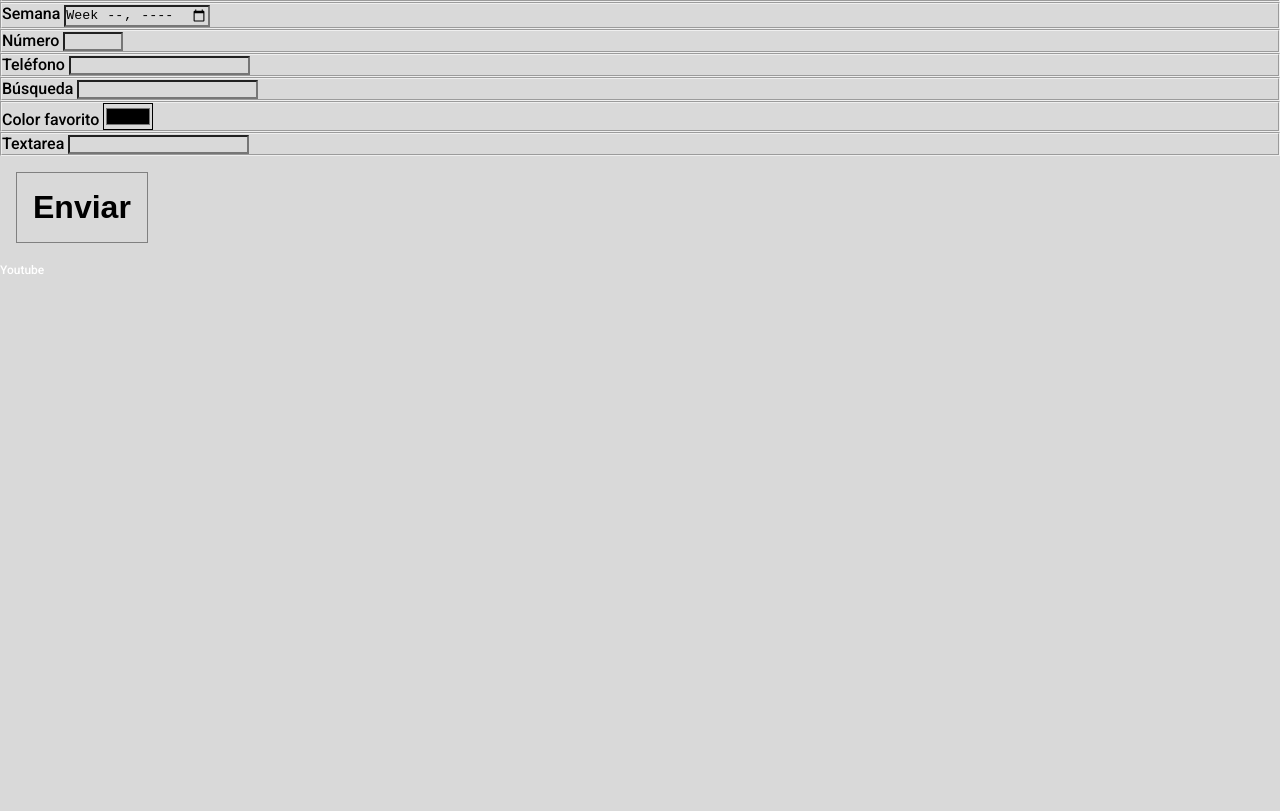
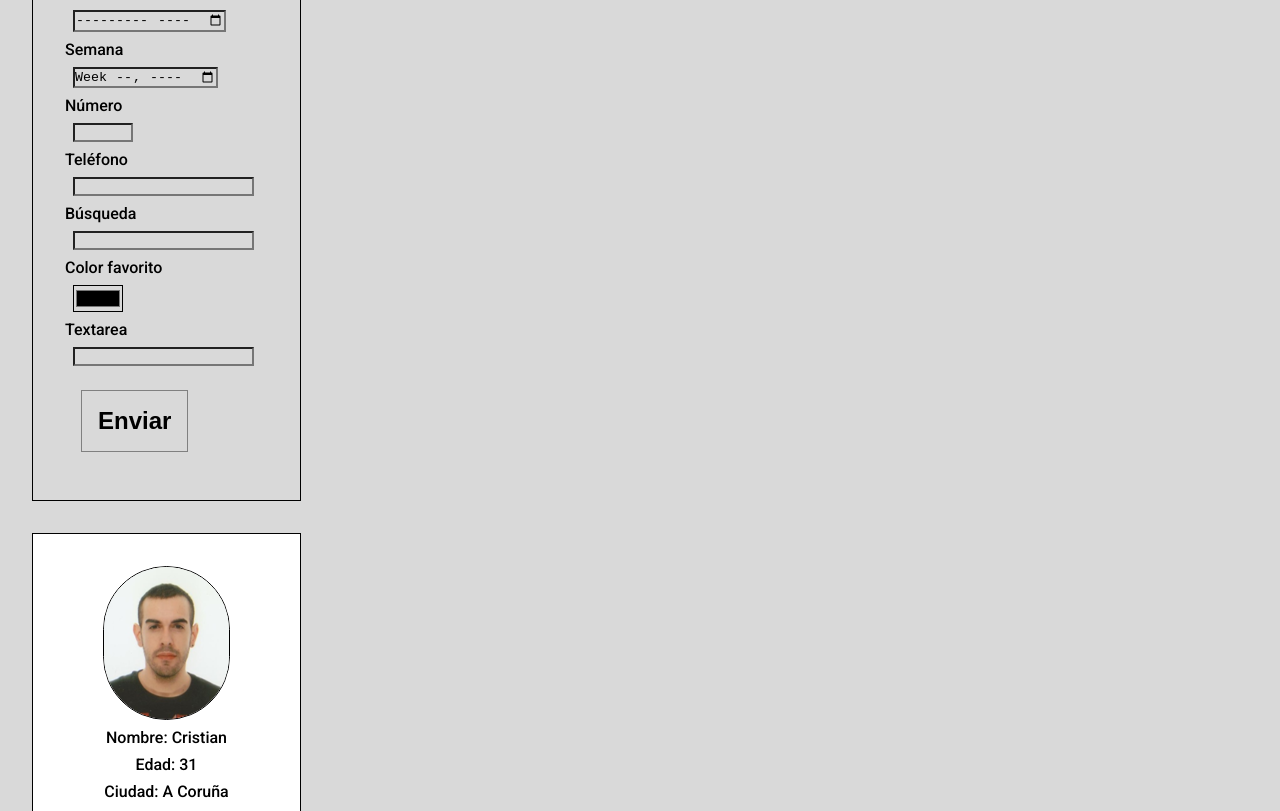
Before and after one commit to Barallobre/PruebaHTML_CSS, a website: page www/contacto.html in a window 1280 px wide. Shown: the part 586-1397 px from the top of the page. Before the commit the page ends 864 px from the top, so only its background shows below. Drawn offline with Linux system fonts and the light colour scheme.

Commit message:
terminado2

```diff
--- a/www/contacto.html
+++ b/www/contacto.html
@@ -14,16 +14,12 @@
             <li><a href="">Contactos</a></li>
         </ul>
     </nav>
+
     <h1>Formulario</h1>
     <h2>Subtítulo</h2>
-    <aside>
-        <img class="foto-lateral" src="files/fotocarnet.png" alt="">
-        <p>Nombre: Cristian</p>
-        <p>Edad: 31</p>
-        <p>Ciudad: A Coruña</p>
-        <a class="rrss" href="https://github.com/Barallobre">
-            <img src="files/github.svg" alt="Enlace a github"></a>
-    </aside>
+    <main>
+
+  <div>
     <section class="formulario" id="formulario">
         <form action="" method="get">
           <fieldset class="name">
@@ -84,8 +80,18 @@
         </form>
 
       </section>
+      <div>
+        <aside>
+          <img class="foto-lateral" src="files/fotocarnet.png" alt="">
+          <p>Nombre: Cristian</p>
+          <p>Edad: 31</p>
+          <p>Ciudad: A Coruña</p>
+          <a class="rrss" href="https://github.com/Barallobre">
+              <img src="files/github.svg" alt="Enlace a github"></a>
+      </aside>
+      </main>
       <footer>
-        <a  src="www.youtube.com">Youtube</a>
+        <a href="https://youtube.es">Youtube</a>
     </footer>
 </body>
 </html>
--- a/www/styles/styles.css
+++ b/www/styles/styles.css
@@ -9,6 +9,12 @@ html {
   font-family: Roboto, Oxygen, Ubuntu, Cantarell, "Open Sans", "Helvetica Neue",
     sans-serif;
 }
+h1,
+h2 {
+  margin: 1rem;
+  margin-left: 10rem;
+}
+
 .foto-lateral {
   border-radius: 70px;
 }
@@ -27,12 +33,12 @@ footer a:visited {
   border: 1px solid grey;
 }
 .navbar ul {
-  font-size: 1.5rem;
+  font-size: 1rem;
   display: flex;
   flex-direction: row;
   justify-content: flex-end;
-  margin-top: 2rem;
-  margin-bottom: 2rem;
+  margin-top: 1rem;
+  margin-bottom: 1rem;
   background-color: grey;
 }
 .navbar ul li {
@@ -109,9 +115,18 @@ tr:nth-child(even) {
 input:required {
   border: 5px solid red;
 }
+input {
+  margin: 0.5rem;
+}
+label {
+  display: block;
+}
+fieldset {
+  border: none;
+}
 button {
   font-weight: 900;
-  font-size: 2rem;
+  font-size: 1.5rem;
   margin: 1rem;
   padding: 1rem;
   border: 1px solid grey;
@@ -119,3 +134,37 @@ button {
 button:active {
   box-shadow: inset 10px 10px 20px black;
 }
+.formulario {
+  border: 1px solid black;
+  margin: 2rem;
+  padding: 2rem;
+}
+aside {
+  background-color: white;
+  border: 1px solid black;
+  margin: 2rem;
+  padding: 2rem;
+}
+aside p,
+aside img,
+aside a {
+  background-color: white;
+  margin: 0.5rem;
+  text-align: center;
+}
+aside > img {
+  display: block;
+  margin: auto;
+  border: 1px solid black;
+}
+main {
+  display: flex;
+  flex-direction: row;
+  flex-wrap: nowrap;
+  /* justify-content: flex-end;
+} */
+}
+footer {
+  background-color: black;
+  padding: 5rem;
+}
```
Also changed, not shown: www/index.html (+14 -9 lines).
